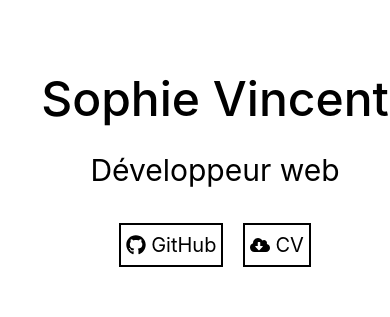
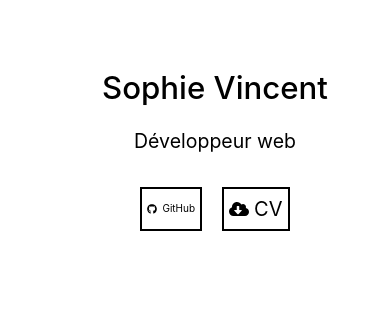
Before and after one commit to S0ph1e22/cv, a React (Create React App) app: page / in a window 390 px wide. Shown: the part 130-447 px from the top of the page. Built offline with nearby package versions, Linux system fonts and the light colour scheme.

Commit message:
MQ landing page ok

```diff
--- a/src/Landing Page/LandingPage.css
+++ b/src/Landing Page/LandingPage.css
@@ -58,3 +58,18 @@
   color: white;
   transform: scale(1.05);
 }
+
+@media screen and (max-width: 768px) {
+  .mon-nom{
+    font-size: clamp(30px,8vw,48px);
+  }
+
+  .mon-job{
+    font-size: clamp(15px,5vw,30px);
+  }
+
+  .btn-github,
+  .btn-download{
+    font-size: clamp(10px,2vw,20px);
+  }
+}
```
